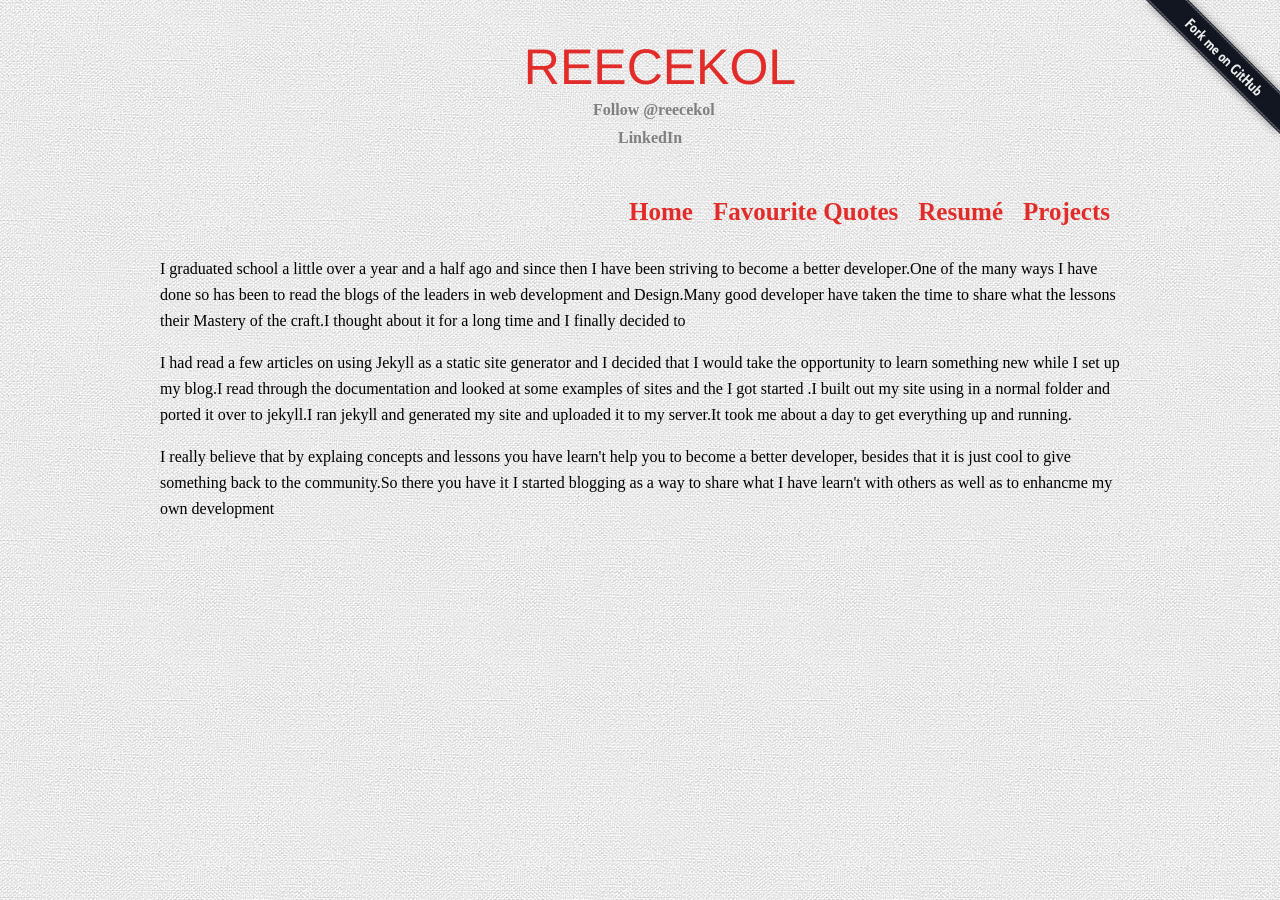
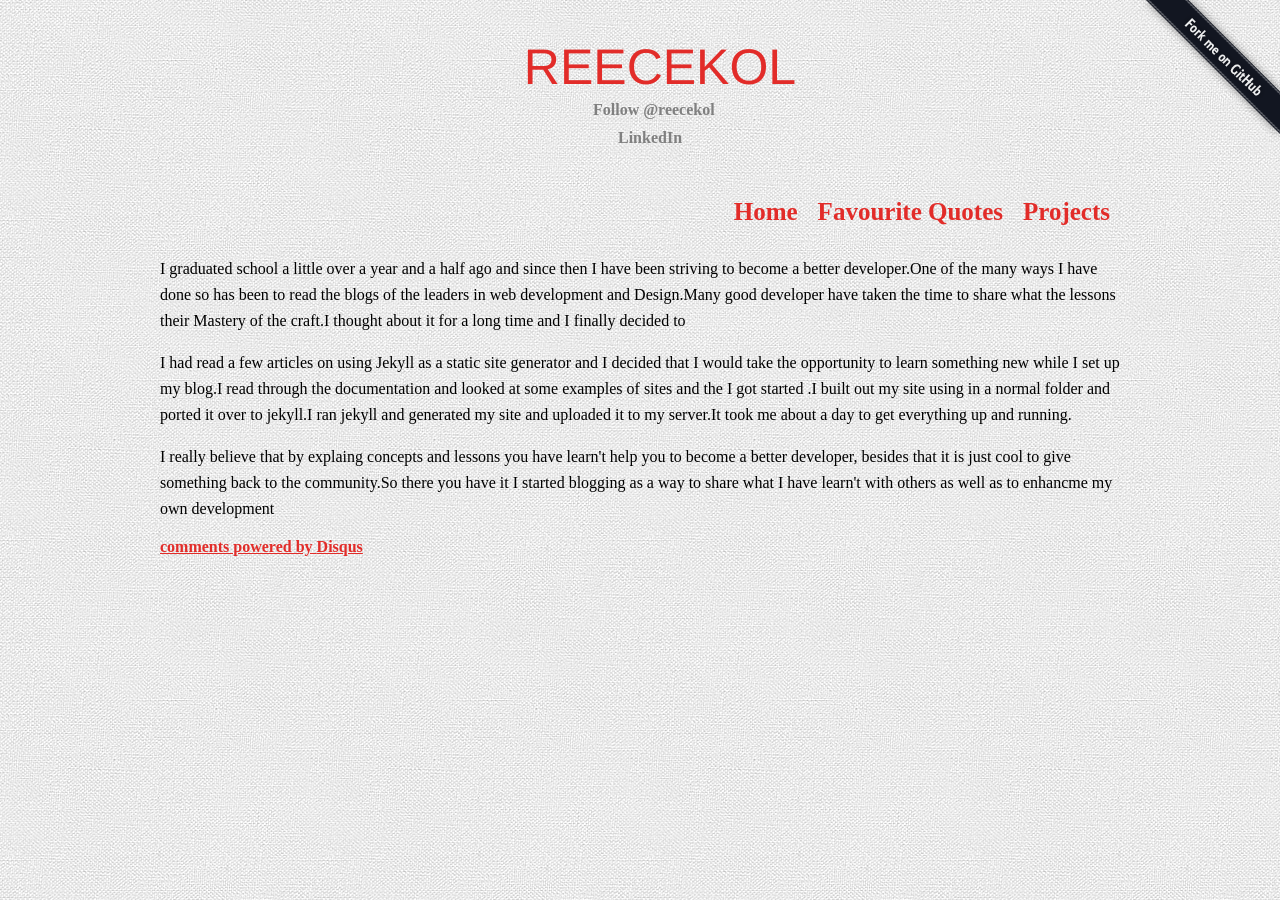
Before and after one commit to reecekol/reecekol.com, a Jekyll site: the page built from _posts/2013-01-08-Why-I-Started-Blogging.html, in a window 1280 px wide. Built offline with Jekyll 4.4.1, drawn with Linux system fonts in a browser that asks for light colours; comment, search, counter and statistics services are not loaded; part of the change alters nothing that is shown.

```diff
--- a/_layouts/default.html
+++ b/_layouts/default.html
@@ -17,7 +17,6 @@
      <ul>
         <li><a href="/index.html">Home </a></li>
 	    <li><a href="/quotes.html">Favourite Quotes</a></li>
-		<li><a href="/Reece2012.pdf">Resum&#233;</a></li>
 	    <li><a href="/projects.html">Projects</a></li>
      </ul>
    </nav>
@@ -25,6 +24,24 @@
      {{ content }}
    </section>
   </div>
+ <!-- Twitter -->
 <script>!function(d,s,id){var js,fjs=d.getElementsByTagName(s)[0];if(!d.getElementById(id)){js=d.createElement(s);js.id=id;js.src="https://platform.twitter.com/widgets.js";fjs.parentNode.insertBefore(js,fjs);}}(document,"script","twitter-wjs");</script>
+<!-- Google Analytics-->
+<script type="text/javascript">
+
+  var _gaq = _gaq || [];
+  _gaq.push(['_setAccount', 'UA-37613296-1']);
+  _gaq.push(['_trackPageview']);
+
+  (function() {
+    var ga = document.createElement('script'); ga.type = 'text/javascript'; ga.async = true;
+    ga.src = ('https:' == document.location.protocol ? 'https://ssl' : 'http://www') + '.google-analytics.com/ga.js';
+    var s = document.getElementsByTagName('script')[0]; s.parentNode.insertBefore(ga, s);
+  })();
+
+</script>
+
+
+
 </body>
 </html>
--- a/_layouts/post.html
+++ b/_layouts/post.html
@@ -2,3 +2,18 @@
 layout: default
 ---
 {{ content}}
+
+<div id="disqus_thread"></div>
+<script type="text/javascript">
+        /* * * CONFIGURATION VARIABLES: EDIT BEFORE PASTING INTO YOUR WEBPAGE * * */
+        var disqus_shortname = 'reecekol'; // required: replace example with your forum shortname
+
+        /* * * DON'T EDIT BELOW THIS LINE * * */
+        (function() {
+            var dsq = document.createElement('script'); dsq.type = 'text/javascript'; dsq.async = true;
+            dsq.src = 'http://' + disqus_shortname + '.disqus.com/embed.js';
+            (document.getElementsByTagName('head')[0] || document.getElementsByTagName('body')[0]).appendChild(dsq);
+        })();
+</script>
+<noscript>Please enable JavaScript to view the <a href="http://disqus.com/?ref_noscript">comments powered by Disqus.</a></noscript>
+<a href="http://disqus.com" class="dsq-brlink">comments powered by <span class="logo-disqus">Disqus</span></a>
```
